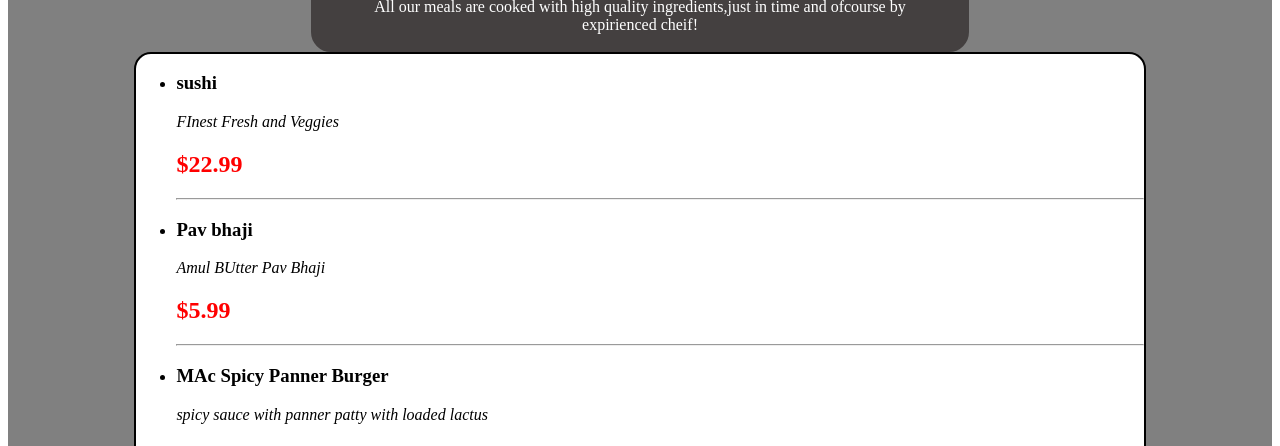
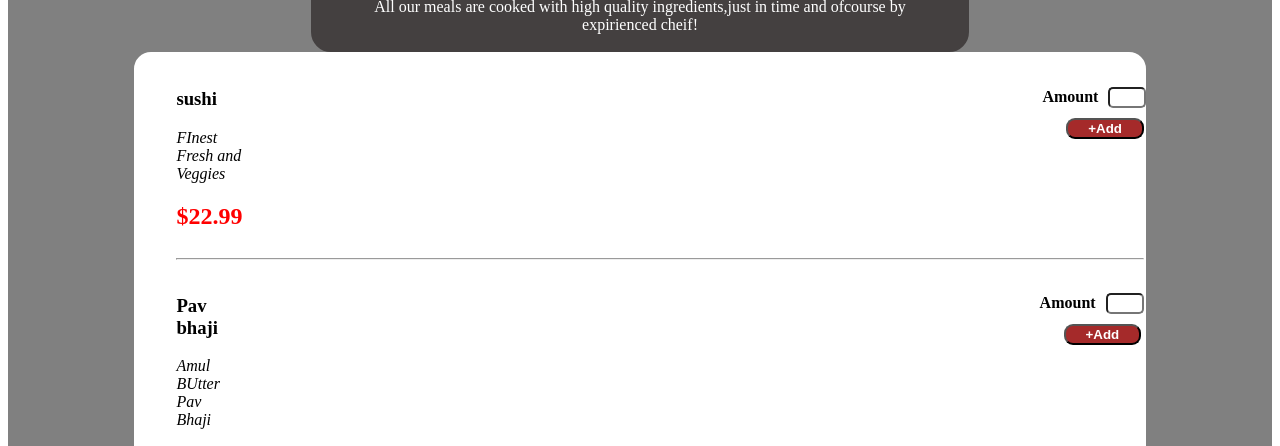
Before and after one commit to omkarpawar/ResturentWebsite1, a React (Vite) app: page / in a window 1280 px wide. Shown: the part 352-798 px from the top of the page. Built offline with nearby package versions, Linux system fonts and the light colour scheme.

Commit message:
Adding a Form

```diff
--- a/src/Components/Meals/Item.css
+++ b/src/Components/Meals/Item.css
@@ -1,3 +1,38 @@
 .item h2{
   color: red;
 }
+
+.listElement{
+  display: flex;
+}
+
+.form-group{
+  display: flex;
+  align-items: center;
+  margin-bottom: 10px;
+}
+.form-group label {
+  margin-right: 10px;
+}
+
+.addItems{
+  margin-top:17px;
+  margin-left: 800px;
+}
+
+
+.form-group input {
+  width: 30px;
+  border-radius: 5px;
+}
+
+.button{
+  background-color: brown;
+  color: white;
+  margin-left: 23%;
+  text-align: center;
+  padding-left: 20px;
+  padding-right: 20px;
+  border-radius: 9px;
+
+}
--- a/src/Components/Meals/Item.jsx
+++ b/src/Components/Meals/Item.jsx
@@ -5,10 +5,27 @@ const Item=({item})=>{
   return(
     <div className="item">
       <ul>
-        <li>
-          <h3><strong>{item.name}</strong></h3>
-          <i>{item.title}</i>
-          <h2>{item.price}</h2>
+        <li className='listElement'>
+          <div>
+            <h3><strong>{item.name}</strong></h3>
+            <i>{item.title}</i>
+            <h2>{item.price}</h2>
+          </div>
+
+        <div className='addItems'>
+          <form action="">
+              <div className='form-group'>
+                <label htmlFor='amount'><strong>Amount</strong></label>
+                <input type="number" id='amount' title='amount' />
+              </div>
+
+              <button className='button'><strong>+Add</strong></button>
+            </form>
+
+        </div>
+
+
+
         </li>
         <hr />
       </ul>
--- a/src/Components/Meals/ItemList.css
+++ b/src/Components/Meals/ItemList.css
@@ -1,5 +1,5 @@
 .itemList{
-  border: 2px solid black;
+  border: 2px solid white;
   border-radius: 17px;
   margin-left: 10%;
   margin-right: 10%;
--- a/src/Components/Meals/ItemList.jsx
+++ b/src/Components/Meals/ItemList.jsx
@@ -5,7 +5,7 @@ import './ItemList.css';
 const ItemList=()=>{
 
   const {itemList}=useContext(ItemListData)
-  console.log(itemList)
+
 
   return(
     <div className="itemList">
--- a/src/Store/Item-List-Store.jsx
+++ b/src/Store/Item-List-Store.jsx
@@ -41,13 +41,13 @@ const items=[
 
   {
     name:'MAc Spicy Panner Burger',
-    title:'spicy sauce with panner patty with loaded lactus',
+    title:'spicy sauce with panner',
     price:'$10.00',
   },
 
   {
     name:'VADA PAV',
-    title:'spicy VADA PAV with green chilli and with pudina chutney',
+    title:'spicy VADA PAV with green chilli',
     price:'$1.00',
   },
 
```
